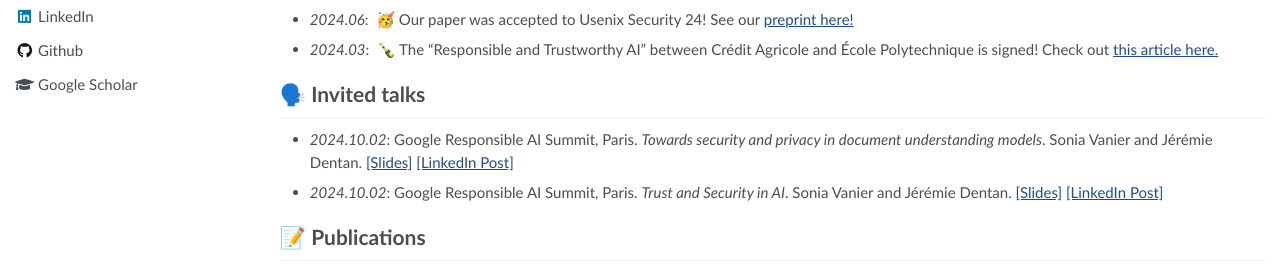
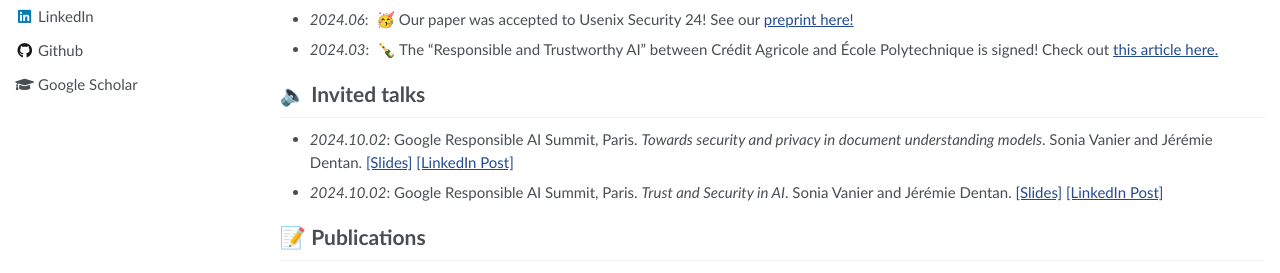
Before and after one commit to DentanJeremie/DentanJeremie.github.io, a Jekyll site: the page built from _pages/about.md, in a window 1280 px wide and 900 px high. Shown: the part 474-747 px from the top of the window. Built offline with Jekyll 4.4.1, drawn with Linux system fonts in a browser that asks for light colours.

Commit message:
Updated content

```diff
--- a/_pages/about.md
+++ b/_pages/about.md
@@ -32,7 +32,7 @@
 - *2024.06*: &nbsp;🥳 Our paper was accepted to Usenix Security 24! See our [preprint here!](https://arxiv.org/abs/2406.03182)
 - *2024.03*: &nbsp;🍾 The "Responsible and Trustworthy AI" between Crédit Agricole and École Polytechnique is signed! Check out [this article here.](https://www.polytechnique.edu/en/news/inauguration-chair-trustworthy-and-responsible-artificial-intelligence)
 
-# 🗣️ Invited talks
+# 🔈 Invited talks
 
 - *2024.10.02*: Google Responsible AI Summit, Paris. *Towards security and privacy in document understanding models*. Sonia Vanier and Jérémie Dentan. <a href="assets/files/2024_10_02__Vanier_Denta_Google-1.pdf">[Slides]</a> <a href="https://www.linkedin.com/posts/jeremiedentan_last-week-i-attended-google-responsible-ai-activity-7249833934304292864-l0R6">[LinkedIn Post]</a>
 - *2024.10.02*: Google Responsible AI Summit, Paris. *Trust and Security in AI*. Sonia Vanier and Jérémie Dentan. <a href="assets/files/2024_10_02__Vanier_Denta_Google-2.pdf">[Slides]</a> <a href="https://www.linkedin.com/posts/jeremiedentan_last-week-i-attended-google-responsible-ai-activity-7249833934304292864-l0R6">[LinkedIn Post]</a>
```
